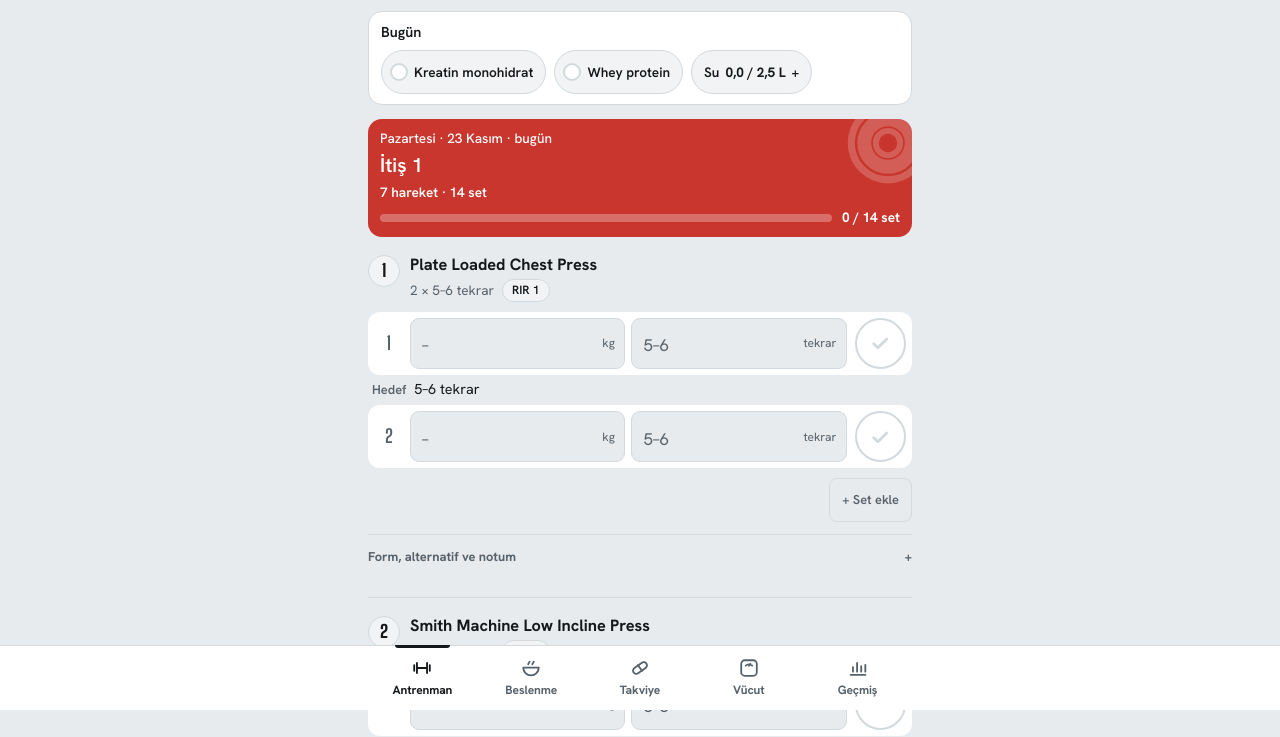
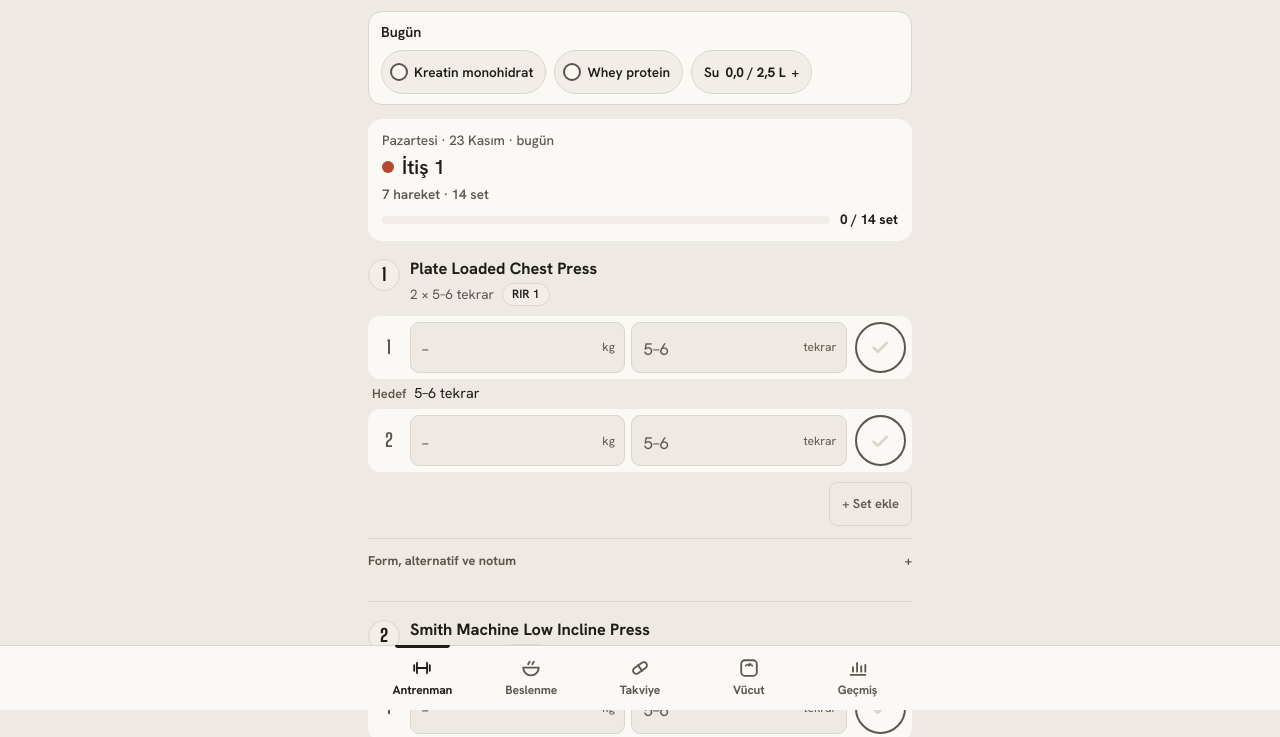
Before and after one commit to ahmet23emir-collab/antrenman-defteri, a plain HTML site: page index.html in a window 1280 px wide. Shown: the part 90-827 px from the top of the page. Drawn offline with Linux system fonts and the light colour scheme.

Commit message:
GÖREV 5b: sıcak renk paleti
- Nötrler sıcak: açıkta kırık beyaz/kum, koyuda sıcak kömür; tür renkleri toprak tonlu (kiremit, arduvaz mavisi, hardal, sıcak gri)
- Başlık kartı normal yüzey; plaka çizimi kalktı; tür rengi başlıktaki işaret ve ilerleme çubuğunda
- ✓ yeşili soldu; boş ✓ dairesi ve takviye dairesi çerçevesi 3:1 üstü
- Koyu temadaki hata bildirimi kontrastı düzeltildi (--on-bad)
- theme-color ve manifest renkleri yeni zemine uyduruldu
- Tüm renk çiftleri iki temada ölçüldü: metin ≥ 4,5:1, grafik ≥ 3:1
- sw.js VERSION v5b

Co-Authored-By: Claude Opus 5.5 <noreply@anthropic.com>

```diff
--- a/index.html
+++ b/index.html
@@ -5,8 +5,8 @@
 <meta name="viewport" content="width=device-width,initial-scale=1,viewport-fit=cover">
 <title>Antrenman Defteri</title>
 <meta name="description" content="Kişisel antrenman, beslenme ve takviye takibi.">
-<meta name="theme-color" content="#E8EBED" media="(prefers-color-scheme: light)">
-<meta name="theme-color" content="#101315" media="(prefers-color-scheme: dark)">
+<meta name="theme-color" content="#EEEAE3" media="(prefers-color-scheme: light)">
+<meta name="theme-color" content="#171513" media="(prefers-color-scheme: dark)">
 <link rel="manifest" href="manifest.webmanifest">
 <link rel="icon" type="image/png" sizes="192x192" href="icons/icon-192.png">
 <link rel="apple-touch-icon" href="icons/apple-touch-icon.png">
@@ -25,55 +25,55 @@ img { max-width: 100%; }
 [hidden]:not([hidden=until-found i]) { display: none !important; }
 
 /* Layout: one phone column with a fixed bottom tab bar (Antrenman, Takviye, Vücut, Geçmiş).
-   Plate colours mark session types: push = red 25 kg, pull = blue 20 kg, legs = yellow 15 kg, rest = grey.
-   Plate colours are fills only; text stays ink. Green means "done" everywhere. */
+   Session types keep their colours (push terracotta, pull slate blue, legs ochre, rest warm grey) as small marks and bars only;
+   surfaces are warm neutrals and text stays ink. Green means "done" everywhere. */
 :root {
   --font-display: 'Big Shoulders Display', 'Arial Narrow', Impact, sans-serif;
   --font-body: 'Hanken Grotesk', system-ui, -apple-system, 'Segoe UI', sans-serif;
-  --bg: #E8EBED;
-  --surface: #FFFFFF;
-  --surface-2: #F1F3F4;
-  --ink: #14181B;
-  --ink-2: #56616A;
-  --line: #D3D9DD;
-  --push: #C8362D;  --on-push: #FFFFFF;
-  --pull: #1E56B3;  --on-pull: #FFFFFF;
-  --leg: #B07800;   --on-leg: #1A1500;
-  --rest: #66727A;  --on-rest: #FFFFFF;
-  --done: #1B8A4B;  --on-done: #FFFFFF;  --done-soft: #DCF1E4;
-  --warn: #B4471B;  --warn-soft: #FBE7DC;
-  --bad: #C0262D;   --bad-soft: #FDE4E4;
-  --scrim: rgba(20,24,27,.45);
-  --bar: #14181B;   --on-bar: #F1F3F4;
-  --shadow: 0 1px 0 rgba(20,24,27,.04), 0 8px 20px -12px rgba(20,24,27,.3);
+  --bg: #EEEAE3;
+  --surface: #FBF9F5;
+  --surface-2: #F2EEE7;
+  --ink: #1F1B17;
+  --ink-2: #5E564C;
+  --line: #DCD5CA;
+  --push: #B5482F;  --on-push: #FFFFFF;
+  --pull: #3D5F8C;  --on-pull: #FFFFFF;
+  --leg: #9C6A00;   --on-leg: #FFFFFF;
+  --rest: #6F675D;  --on-rest: #FFFFFF;
+  --done: #2E7A4E;  --on-done: #FFFFFF;  --done-soft: #E2ECDF;
+  --warn: #A24E1E;  --warn-soft: #F5E5D7;
+  --bad: #B0261C;   --on-bad: #FFFFFF;   --bad-soft: #F8E2DD;
+  --scrim: rgba(31,27,23,.45);
+  --bar: #2A251F;   --on-bar: #F2EEE7;
+  --shadow: 0 1px 0 rgba(31,27,23,.04), 0 8px 20px -12px rgba(31,27,23,.25);
 }
 @media (prefers-color-scheme: dark) {
   :root:not([data-theme="light"]) {
-    --bg: #101315; --surface: #1A1E21; --surface-2: #242A2E; --ink: #ECEFF1; --ink-2: #9AA5AC; --line: #2F373C;
-    --push: #E5584D; --on-push: #1A0B0A;
-    --pull: #5C93F0; --on-pull: #08162E;
-    --leg: #F6C62F;  --on-leg: #1A1500;
-    --rest: #8E999F; --on-rest: #101315;
-    --done: #3FBF78; --on-done: #07210F; --done-soft: #1B3527;
-    --warn: #F08A5D; --warn-soft: #3A2218;
-  --bad: #FF6B6B;  --bad-soft: #3D1A1C;
-  --scrim: rgba(0,0,0,.6);
-    --bad: #FF6B6B;  --bad-soft: #3D1A1C;
+    --bg: #171513; --surface: #211E1B; --surface-2: #2C2824; --ink: #EEE9E2; --ink-2: #A99F93; --line: #3B352F;
+    --push: #E07D62; --on-push: #1E0E09;
+    --pull: #86A8D6; --on-pull: #0D1724;
+    --leg: #D6A341;  --on-leg: #1C1405;
+    --rest: #9B9288; --on-rest: #171513;
+    --done: #62B886; --on-done: #0F2016; --done-soft: #1F3326;
+    --warn: #E6966B; --warn-soft: #3A291E;
+    --bad: #FF7B6E;  --on-bad: #2A0D0A;  --bad-soft: #3E201C;
     --scrim: rgba(0,0,0,.6);
-    --bar: #ECEFF1;  --on-bar: #101315;
+    --bar: #EEE9E2;  --on-bar: #171513;
     --shadow: 0 0 0 1px rgba(255,255,255,.02);
     color-scheme: dark;
   }
 }
 :root[data-theme="dark"] {
-  --bg: #101315; --surface: #1A1E21; --surface-2: #242A2E; --ink: #ECEFF1; --ink-2: #9AA5AC; --line: #2F373C;
-  --push: #E5584D; --on-push: #1A0B0A;
-  --pull: #5C93F0; --on-pull: #08162E;
-  --leg: #F6C62F;  --on-leg: #1A1500;
-  --rest: #8E999F; --on-rest: #101315;
-  --done: #3FBF78; --on-done: #07210F; --done-soft: #1B3527;
-  --warn: #F08A5D; --warn-soft: #3A2218;
-  --bar: #ECEFF1;  --on-bar: #101315;
+  --bg: #171513; --surface: #211E1B; --surface-2: #2C2824; --ink: #EEE9E2; --ink-2: #A99F93; --line: #3B352F;
+  --push: #E07D62; --on-push: #1E0E09;
+  --pull: #86A8D6; --on-pull: #0D1724;
+  --leg: #D6A341;  --on-leg: #1C1405;
+  --rest: #9B9288; --on-rest: #171513;
+  --done: #62B886; --on-done: #0F2016; --done-soft: #1F3326;
+  --warn: #E6966B; --warn-soft: #3A291E;
+  --bad: #FF7B6E;  --on-bad: #2A0D0A;  --bad-soft: #3E201C;
+  --scrim: rgba(0,0,0,.6);
+  --bar: #EEE9E2;  --on-bar: #171513;
   --shadow: 0 0 0 1px rgba(255,255,255,.02);
   color-scheme: dark;
 }
@@ -119,7 +119,7 @@ button:focus-visible, summary:focus-visible, select:focus-visible { outline: 2px
 .strip { background: var(--surface); border: 1px solid var(--line); border-radius: 14px; padding: 10px 12px; display: flex; flex-wrap: wrap; gap: 8px; align-items: center; }
 .strip .sl { font-size: .9rem; font-weight: 600; letter-spacing: 0; color: var(--ink); width: 100%; }
 .pill { appearance: none; cursor: pointer; display: inline-flex; align-items: center; gap: 6px; border: 1.5px solid var(--line); background: var(--surface-2); border-radius: 99px; padding: 6px 12px 6px 8px; font-size: .85rem; font-weight: 600; min-height: 2.75rem; }
-.pill .bx { width: 18px; height: 18px; border-radius: 50%; border: 2px solid var(--line); background: var(--surface); display: grid; place-items: center; color: transparent; }
+.pill .bx { width: 18px; height: 18px; border-radius: 50%; border: 2px solid var(--ink-2); background: var(--surface); display: grid; place-items: center; color: transparent; }
 .pill .bx svg { width: 12px; height: 12px; }
 .pill[aria-pressed="true"] { background: var(--done-soft); border-color: var(--done); }
 .pill[aria-pressed="true"] .bx { background: var(--done); border-color: var(--done); color: var(--on-done); }
@@ -127,21 +127,22 @@ button:focus-visible, summary:focus-visible, select:focus-visible { outline: 2px
 .pill.water b { font-variant-numeric: tabular-nums; }
 
 /* hero */
-.hero { position: relative; overflow: hidden; border-radius: 14px; padding: 10px 12px; display: flex; flex-direction: column; gap: 6px; background: var(--day); color: var(--on-day); }
+.hero { position: relative; overflow: hidden; border-radius: 14px; padding: 12px 14px; display: flex; flex-direction: column; gap: 6px; background: var(--surface); color: var(--ink); }
+.hero h1::before { content: ""; display: inline-block; width: 12px; height: 12px; border-radius: 50%; background: var(--day); margin-right: 8px; vertical-align: 1px; }
+.hero .eyebrow, .hero .meta { color: var(--ink-2); }
 .hero[data-type="push"] { --day: var(--push); --on-day: var(--on-push); }
 .hero[data-type="pull"] { --day: var(--pull); --on-day: var(--on-pull); }
 .hero[data-type="leg"]  { --day: var(--leg);  --on-day: var(--on-leg); }
 .hero[data-type="rest"] { --day: var(--rest); --on-day: var(--on-rest); }
 .hero > * { position: relative; }
-.hero .plate { position: absolute; right: -18px; top: -18px; width: 84px; height: 84px; opacity: .2; color: var(--on-day); }
 .eyebrow { margin: 0; font-size: .85rem; font-weight: 500; }
 .hero h1 { margin: 0; font-weight: 600; font-size: 1.25rem; line-height: 1.15; text-wrap: balance; }
 .meta { margin: 0; font-size: .85rem; font-weight: 600; }
 .hero-r { display: flex; align-items: baseline; justify-content: space-between; gap: 10px; flex-wrap: wrap; }
 .prog { display: flex; align-items: center; gap: 10px; font-size: .85rem; font-weight: 700; font-variant-numeric: tabular-nums; }
 .track { position: relative; flex: 1; height: 8px; border-radius: 99px; overflow: hidden; }
-.track::before { content: ""; position: absolute; inset: 0; background: var(--on-day); opacity: .28; }
-.fill { position: absolute; left: 0; top: 0; bottom: 0; width: 0; background: var(--on-day); border-radius: 99px; transition: width .25s; }
+.track::before { content: ""; position: absolute; inset: 0; background: var(--surface-2); }
+.fill { position: absolute; left: 0; top: 0; bottom: 0; width: 0; background: var(--day); border-radius: 99px; transition: width .25s; }
 
 /* coach tip */
 .tip { background: var(--surface); border: 1px solid var(--line); border-radius: 14px; padding: 12px 14px; display: grid; gap: 4px; }
@@ -184,7 +185,7 @@ button:focus-visible, summary:focus-visible, select:focus-visible { outline: 2px
 .fld input::placeholder { color: var(--ink-2); opacity: 1; font-weight: 500; }
 .fld input.auto { font-style: italic; color: var(--ink-2); text-decoration: underline dotted; text-underline-offset: 4px; }
 .fld input:focus-visible { outline: 2px solid var(--ink); outline-offset: 1px; }
-.chk { appearance: none; width: 3.2rem; height: 3.2rem; border-radius: 50%; border: 2px solid var(--line); background: var(--surface); color: var(--line); display: grid; place-items: center; cursor: pointer; padding: 0; flex: none; }
+.chk { appearance: none; width: 3.2rem; height: 3.2rem; border-radius: 50%; border: 2px solid var(--ink-2); background: var(--surface); color: var(--line); display: grid; place-items: center; cursor: pointer; padding: 0; flex: none; }
 .chk svg { width: 1.4rem; height: 1.4rem; }
 .set.done .chk, .chk[aria-pressed="true"] { background: var(--done); border-color: var(--done); color: var(--on-done); }
 .hint { margin: 0; font-size: .85rem; font-weight: 600; background: var(--done-soft); border-radius: 10px; padding: 8px 10px; }
@@ -371,7 +372,7 @@ details.how[open] summary::after { content: "–"; }
 .fld input[aria-invalid="true"], .tin[aria-invalid="true"] { border-color: var(--bad); box-shadow: 0 0 0 1.5px var(--bad); background: var(--bad-soft); }
 .flash { animation: flash 1.2s ease-out; }
 @keyframes flash { 0%, 60% { border-color: var(--bad); box-shadow: 0 0 0 2.5px var(--bad); background: var(--bad-soft); } }
-.toast.bad { background: var(--bad); color: #fff; }
+.toast.bad { background: var(--bad); color: var(--on-bad); }
 
 /* modal sheet: confirm dialog and history detail */
 .sheet { position: fixed; inset: 0; z-index: 50; background: var(--scrim); display: flex; align-items: flex-end; justify-content: center;
@@ -453,7 +454,6 @@ button, summary, label, a, input, select, textarea, .chk { touch-action: manipul
   var DAY_NAMES = ['Pazartesi', 'Salı', 'Çarşamba', 'Perşembe', 'Cuma', 'Cumartesi', 'Pazar'];
   var MONTHS = ['Ocak', 'Şubat', 'Mart', 'Nisan', 'Mayıs', 'Haziran', 'Temmuz', 'Ağustos', 'Eylül', 'Ekim', 'Kasım', 'Aralık'];
   var CHECK = '<svg viewBox="0 0 24 24" fill="none" stroke="currentColor" stroke-width="3" stroke-linecap="round" stroke-linejoin="round" aria-hidden="true"><path d="M5 12.5l4.5 4.5L19 7.5"/></svg>';
-  var PLATE = '<svg class="plate" viewBox="0 0 100 100" aria-hidden="true"><circle cx="50" cy="50" r="48" fill="currentColor"/><circle cx="50" cy="50" r="38" fill="none" stroke="var(--day)" stroke-width="3"/><circle cx="50" cy="50" r="19" fill="none" stroke="var(--day)" stroke-width="2"/><circle cx="50" cy="50" r="11" fill="var(--day)"/></svg>';
 
   function esc(s) { return String(s == null ? '' : s).replace(/[&<>"']/g, function (c) { return { '&': '&amp;', '<': '&lt;', '>': '&gt;', '"': '&quot;', "'": '&#39;' }[c]; }); }
   function clone(o) { return JSON.parse(JSON.stringify(o)); }
@@ -1422,7 +1422,7 @@ button, summary, label, a, input, select, textarea, .chk { touch-action: manipul
     if (editKey && log[editKey] === doc) {
       h += '<div class="editbar"><span>Geçmiş kaydı düzenliyorsun · ' + shortDate(doc.date) + '</span><button type="button" class="mini" data-act="edit-exit">Bugüne dön</button></div>';
     }
-    h += '<section class="hero" data-type="' + day.type + '">' + PLATE + '<p class="eyebrow">' + eyebrow + '</p><h1>' + titleCase(day.title) + '</h1>';
+    h += '<section class="hero" data-type="' + day.type + '"><p class="eyebrow">' + eyebrow + '</p><h1>' + titleCase(day.title) + '</h1>';
     if (day.type === 'rest') {
       h += '<p class="meta">' + day.meta + '</p></section>';
       var done = doc.cardio.d;
--- a/sw.js
+++ b/sw.js
@@ -2,7 +2,7 @@
    Uygulama dosyaları önbellekte; internet yokken önbellekten açılır.
    index.html "önce ağ" ile gelir, böylece yeni sürüm internet varken hemen alınır.
    Yeni sürüm yayınlarken VERSION'ı artır. */
-var VERSION = 'v5a';
+var VERSION = 'v5b';
 var CACHE = 'antrenman-' + VERSION;
 var FONT_CACHE = 'antrenman-fonts';
 var CORE = [
```
Also changed, not shown: manifest.webmanifest, 1 other file.
